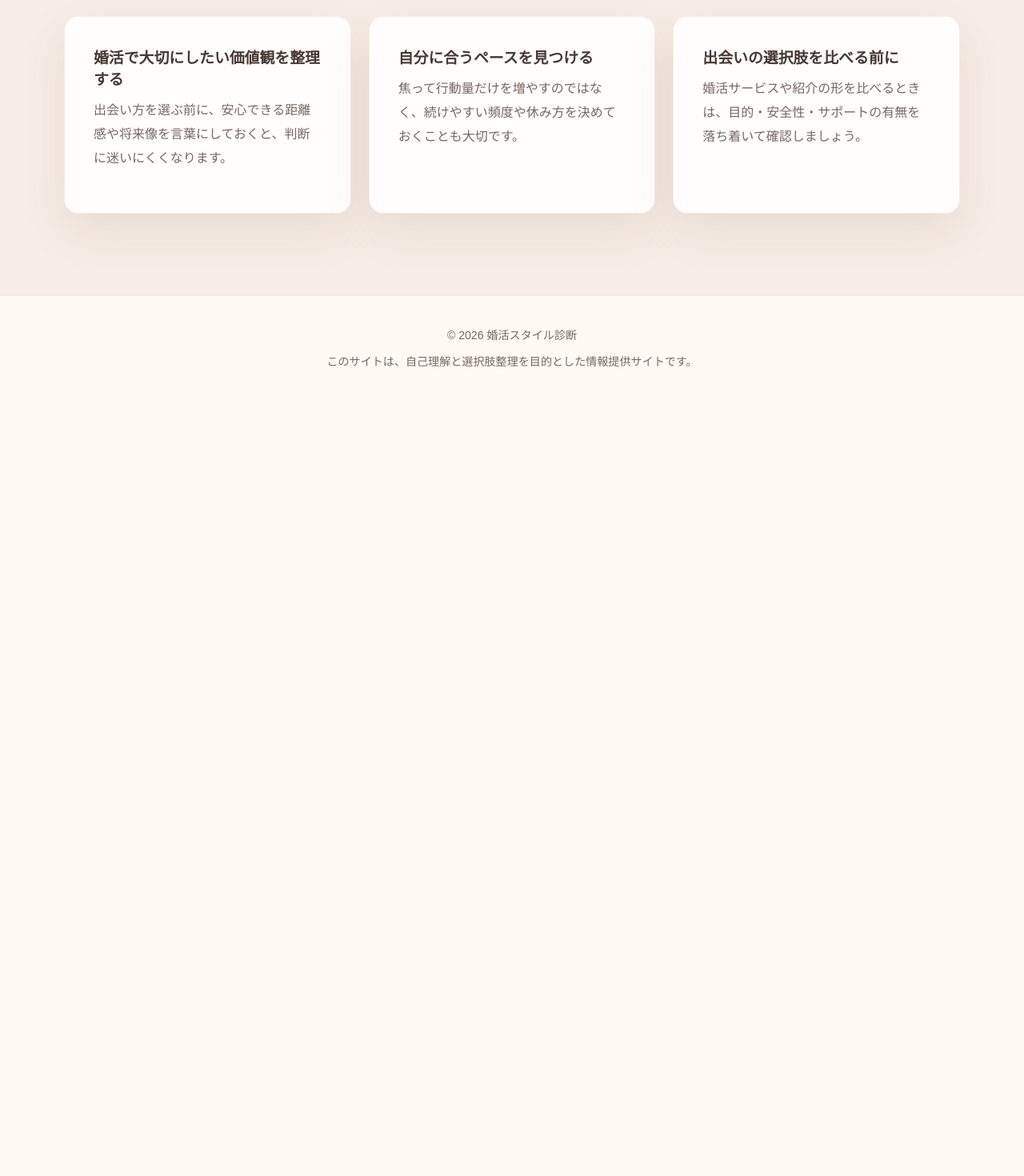
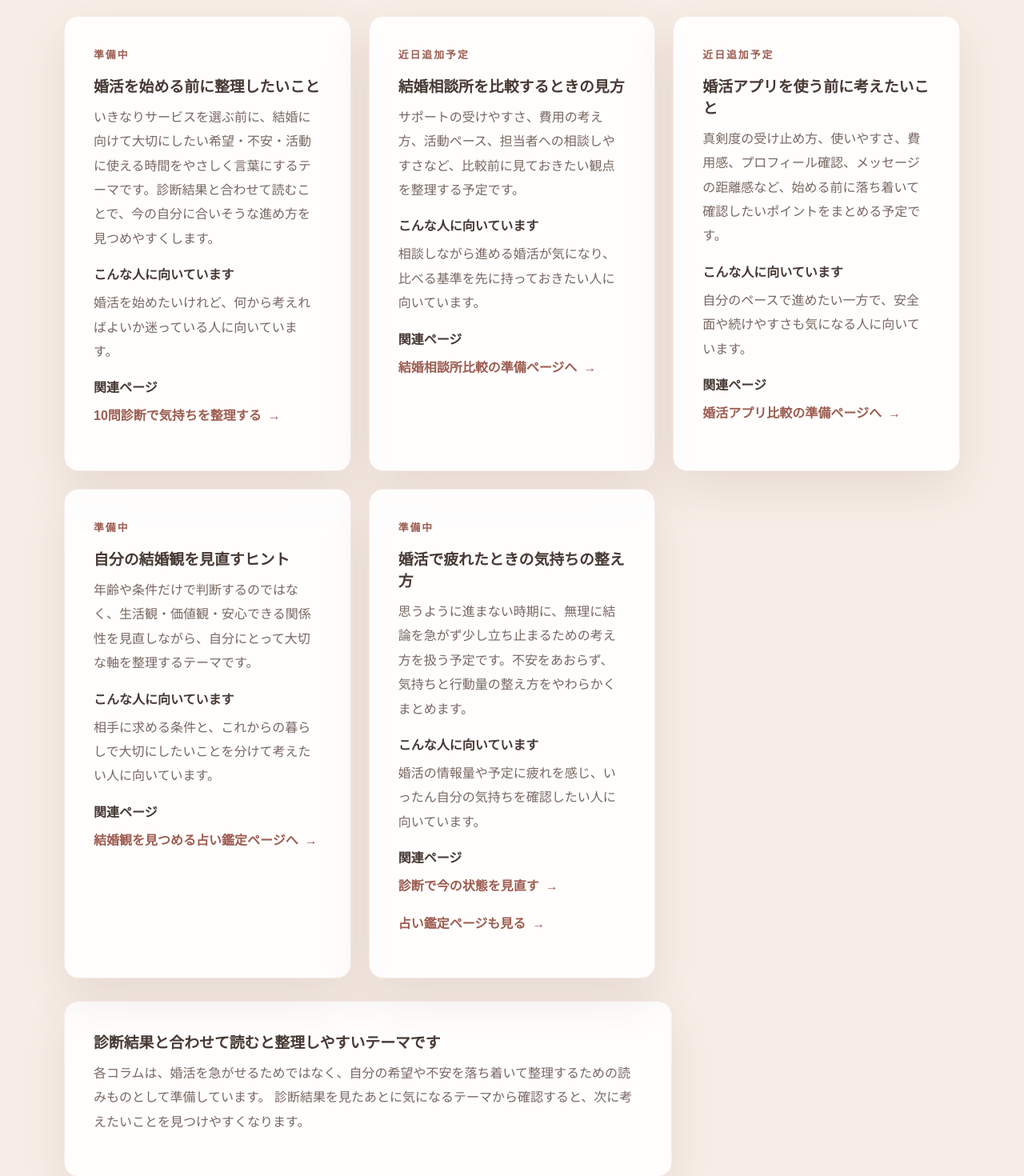
Before and after one commit to kenichis1971-cloud/konkatsu-diagnosis-site, a Next.js app: page /articles in a window 1280 px wide. Shown: the part 980-2450 px from the top of the page at 80% size. Before the commit the page ends 1482 px from the top, so only its background shows below. Built offline with nearby package versions, Linux system fonts and the light colour scheme.

Commit message:
Refine articles card content

```diff
--- a/app/articles/page.tsx
+++ b/app/articles/page.tsx
@@ -1,3 +1,4 @@
+import Link from "next/link";
 import { DiagnosisReturnLink, type DiagnosisReturnSearchParams } from "@/components/DiagnosisReturnLink";
 import { createPageMetadata } from "@/lib/seo";
 
@@ -10,16 +11,42 @@ export const metadata = createPageMetadata({
 
 const articleCards = [
   {
-    title: "婚活で大切にしたい価値観を整理する",
-    body: "出会い方を選ぶ前に、安心できる距離感や将来像を言葉にしておくと、判断に迷いにくくなります。",
+    status: "準備中",
+    title: "婚活を始める前に整理したいこと",
+    body: "いきなりサービスを選ぶ前に、結婚に向けて大切にしたい希望・不安・活動に使える時間をやさしく言葉にするテーマです。診断結果と合わせて読むことで、今の自分に合いそうな進め方を見つめやすくします。",
+    suitableFor: "婚活を始めたいけれど、何から考えればよいか迷っている人に向いています。",
+    relatedLinks: [{ href: "/diagnosis", label: "10問診断で気持ちを整理する" }],
   },
   {
-    title: "自分に合うペースを見つける",
-    body: "焦って行動量だけを増やすのではなく、続けやすい頻度や休み方を決めておくことも大切です。",
+    status: "近日追加予定",
+    title: "結婚相談所を比較するときの見方",
+    body: "サポートの受けやすさ、費用の考え方、活動ペース、担当者への相談しやすさなど、比較前に見ておきたい観点を整理する予定です。",
+    suitableFor: "相談しながら進める婚活が気になり、比べる基準を先に持っておきたい人に向いています。",
+    relatedLinks: [{ href: "/marriage-agencies", label: "結婚相談所比較の準備ページへ" }],
   },
   {
-    title: "出会いの選択肢を比べる前に",
-    body: "婚活サービスや紹介の形を比べるときは、目的・安全性・サポートの有無を落ち着いて確認しましょう。",
+    status: "近日追加予定",
+    title: "婚活アプリを使う前に考えたいこと",
+    body: "真剣度の受け止め方、使いやすさ、費用感、プロフィール確認、メッセージの距離感など、始める前に落ち着いて確認したいポイントをまとめる予定です。",
+    suitableFor: "自分のペースで進めたい一方で、安全面や続けやすさも気になる人に向いています。",
+    relatedLinks: [{ href: "/marriage-apps", label: "婚活アプリ比較の準備ページへ" }],
+  },
+  {
+    status: "準備中",
+    title: "自分の結婚観を見直すヒント",
+    body: "年齢や条件だけで判断するのではなく、生活観・価値観・安心できる関係性を見直しながら、自分にとって大切な軸を整理するテーマです。",
+    suitableFor: "相手に求める条件と、これからの暮らしで大切にしたいことを分けて考えたい人に向いています。",
+    relatedLinks: [{ href: "/fortune", label: "結婚観を見つめる占い鑑定ページへ" }],
+  },
+  {
+    status: "準備中",
+    title: "婚活で疲れたときの気持ちの整え方",
+    body: "思うように進まない時期に、無理に結論を急がず少し立ち止まるための考え方を扱う予定です。不安をあおらず、気持ちと行動量の整え方をやわらかくまとめます。",
+    suitableFor: "婚活の情報量や予定に疲れを感じ、いったん自分の気持ちを確認したい人に向いています。",
+    relatedLinks: [
+      { href: "/diagnosis", label: "診断で今の状態を見直す" },
+      { href: "/fortune", label: "占い鑑定ページも見る" },
+    ],
   },
 ];
 
@@ -54,10 +81,28 @@ export default async function ArticlesPage({ searchParams }: ArticlesPageProps)
           <div className="card-grid">
             {articleCards.map((article) => (
               <article className="text-card" key={article.title}>
+                <p className="eyebrow">{article.status}</p>
                 <h3>{article.title}</h3>
                 <p>{article.body}</p>
+                <h4>こんな人に向いています</h4>
+                <p>{article.suitableFor}</p>
+                <h4>関連ページ</h4>
+                {article.relatedLinks.map((link) => (
+                  <p key={link.href + link.label}>
+                    <Link className="article-card-link" href={link.href}>
+                      {link.label}
+                    </Link>
+                  </p>
+                ))}
               </article>
             ))}
+          </div>
+          <div className="text-card text-card--large articles-note">
+            <h3>診断結果と合わせて読むと整理しやすいテーマです</h3>
+            <p>
+              各コラムは、婚活を急がせるためではなく、自分の希望や不安を落ち着いて整理するための読みものとして準備しています。
+              診断結果を見たあとに気になるテーマから確認すると、次に考えたいことを見つけやすくなります。
+            </p>
           </div>
           <DiagnosisReturnLink searchParams={params} />
         </div>
--- a/app/globals.css
+++ b/app/globals.css
@@ -742,6 +742,28 @@ p {
   }
 }
 
+.article-card-link {
+  display: inline-flex;
+  align-items: center;
+  color: var(--color-accent-dark);
+  font-weight: 700;
+}
+
+.article-card-link::after {
+  margin-left: 8px;
+  content: "→";
+}
+
+.article-card-link:hover,
+.article-card-link:focus-visible {
+  text-decoration: underline;
+  text-underline-offset: 4px;
+}
+
+.articles-note {
+  margin-top: 28px;
+}
+
 .articles-hero {
   position: relative;
   display: grid;
```
